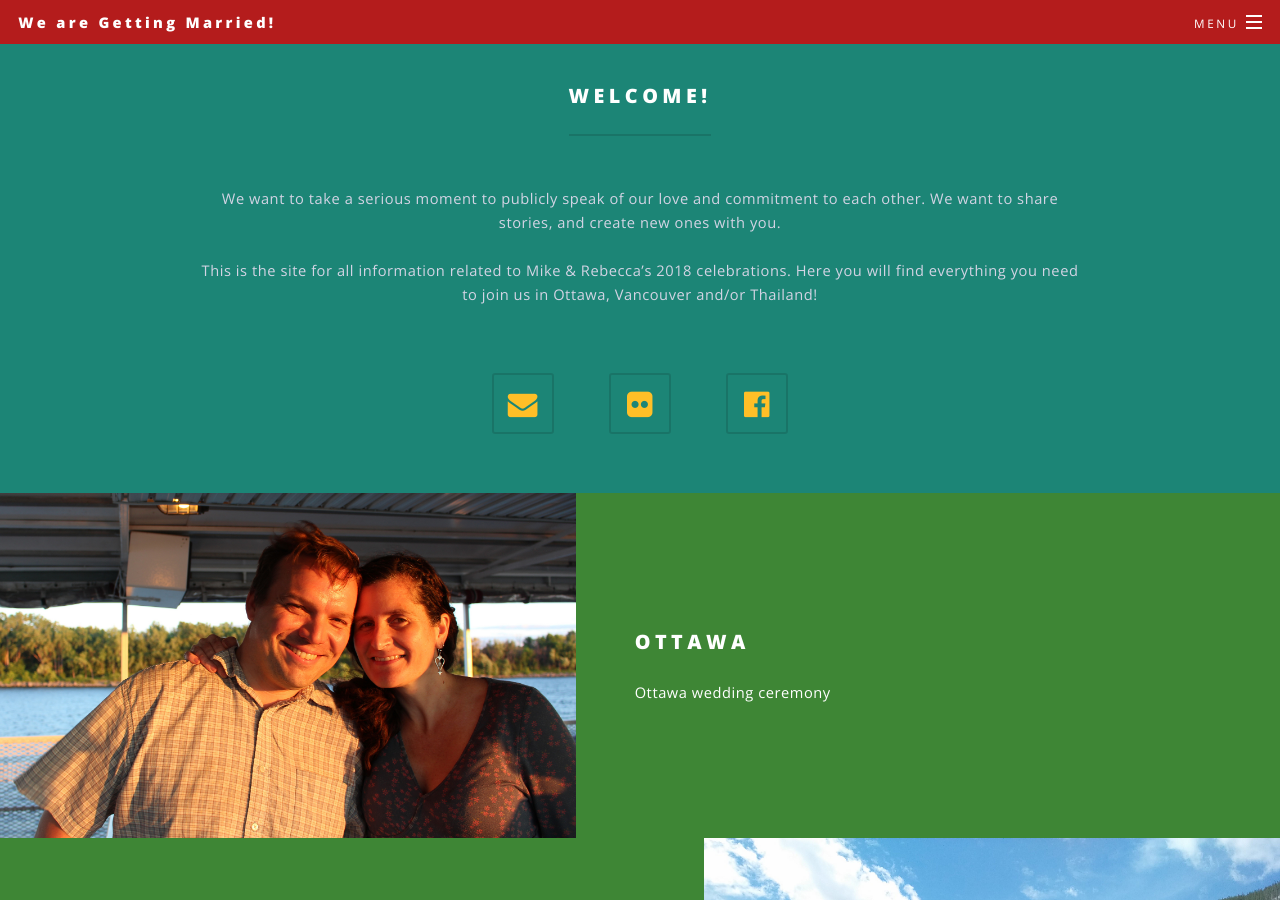
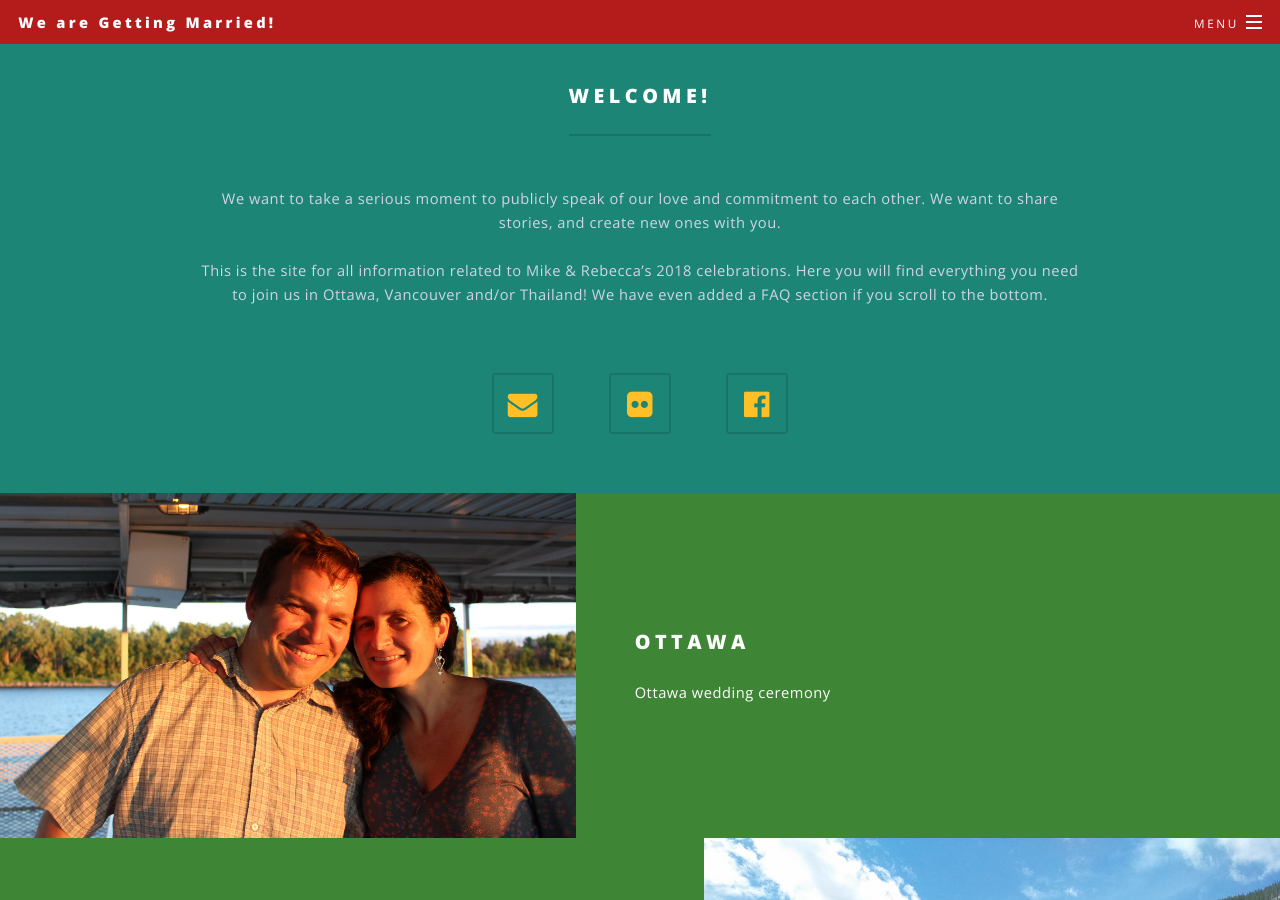
Before and after one commit to mgifford/gifsack-or-wolford, a Jekyll site: the page built from f9f742e1f653a74c4cd78d7ea283b5556539b96b/index.md, in a window 1280 px wide and 900 px high, scrolled down 865 px. Built offline with Jekyll 4.4.1, drawn with Linux system fonts in a browser that asks for light colours.

Commit message:
adding mention of FAQ

```diff
--- a/_config.yml
+++ b/_config.yml
@@ -30,7 +30,7 @@ relative_permalinks: false
 # - set the greeting only if you want to display the first green section
 greeting:
   title: Welcome!
-  text: We want to take a serious moment to publicly speak of our love and commitment to each other. We want to share stories, and create new ones with you. <br>  <br>This is the site for all information related to Mike & Rebecca's 2018 celebrations. Here you will find everything you need to join us in Ottawa, Vancouver and/or Thailand!
+  text: We want to take a serious moment to publicly speak of our love and commitment to each other. We want to share stories, and create new ones with you. <br>  <br>This is the site for all information related to Mike & Rebecca's 2018 celebrations. Here you will find everything you need to join us in Ottawa, Vancouver and/or Thailand! We have even added a FAQ section if you scroll to the bottom.
 
 # - title for your blog's featured posts
 # features-title: Ottawa
```
